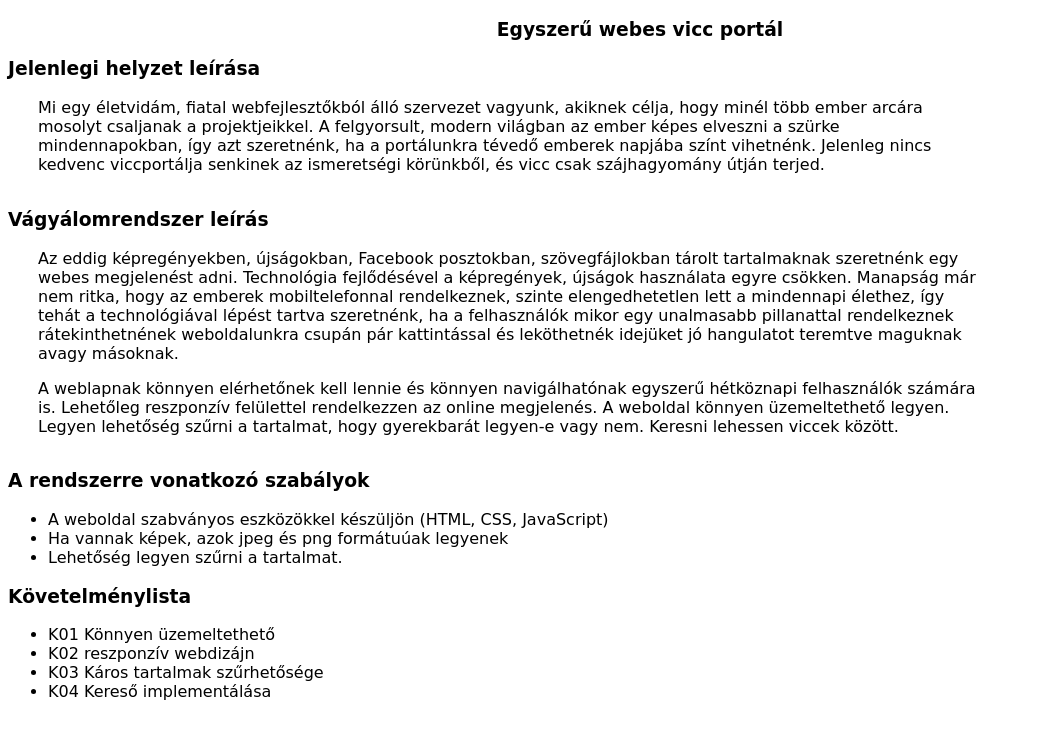
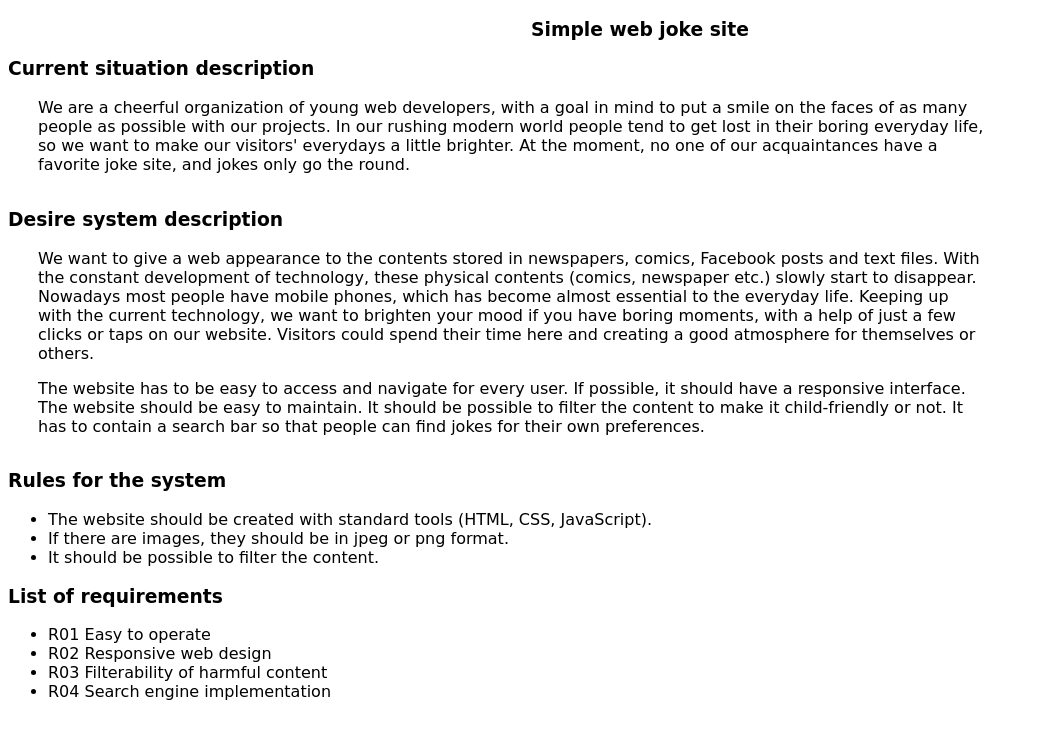
Before and after one commit to TubaAdrienn/SZFM_2020_1_Softies, a plain HTML site: page kovetelmeny_specifikacio.html in a window 1280 px wide. Shown: the whole page, without its empty margins (0-1038 px from the left). Drawn offline with Linux system fonts and the light colour scheme.

Commit message:
Requirement specification translation

```diff
--- a/kovetelmeny_specifikacio.html
+++ b/kovetelmeny_specifikacio.html
@@ -7,44 +7,44 @@
 
     <body style = "font-family: cursive;">
 
-        <h3 style="text-align:center;">Egyszerű webes vicc portál</h3>
+        <h3 style="text-align:center;">Simple web joke site</h3>
 
-            <h3>Jelenlegi helyzet leírása</h3>
+            <h3>Current situation description</h3>
             <p style = "margin-left: 30px; margin-top: 0px; display: inline-block; max-width: 75%;">
-                Mi egy életvidám, fiatal webfejlesztőkból álló szervezet vagyunk, akiknek célja, hogy minél több ember arcára mosolyt csaljanak a projektjeikkel.
-                A felgyorsult, modern világban az ember képes elveszni a szürke mindennapokban, így azt szeretnénk, ha a portálunkra tévedő emberek napjába színt vihetnénk.
-                Jelenleg nincs kedvenc viccportálja senkinek az ismeretségi körünkből, és vicc csak szájhagyomány útján terjed.
+				We are a cheerful organization of young web developers, with a goal in mind to put a smile on the faces of as many people as possible with our projects.
+                In our rushing modern world people tend to get lost in their boring everyday life, so we want to make our visitors' everydays a little brighter.
+                At the moment, no one of our acquaintances have a favorite joke site, and jokes only go the round.
             </p>
 
-            <h3 >Vágyálomrendszer leírás</h3>
+            <h3 >Desire system description</h3>
             <p style="margin-left: 30px;  margin-top: 0px; display: inline-block; max-width: 75%;">
-                Az eddig képregényekben, újságokban, Facebook posztokban, szövegfájlokban tárolt tartalmaknak szeretnénk egy webes megjelenést adni.
-                Technológia fejlődésével a képregények, újságok használata egyre csökken.
-                Manapság már nem ritka, hogy az emberek mobiltelefonnal rendelkeznek, szinte elengedhetetlen lett a mindennapi élethez,
-                így tehát a technológiával lépést tartva szeretnénk, ha a felhasználók mikor egy unalmasabb pillanattal rendelkeznek
-                rátekinthetnének weboldalunkra csupán pár kattintással és leköthetnék idejüket jó hangulatot teremtve maguknak avagy másoknak.
+				We want to give a web appearance to the contents stored in newspapers, comics, Facebook posts and text files.
+                With the constant development of technology, these physical contents (comics, newspaper etc.) slowly start to disappear.
+				Nowadays most people have mobile phones, which has become almost essential to the everyday life.
+				Keeping up with the current technology, we want to brighten your mood if you have boring moments, with a help of just a few clicks or taps on our website.
+				Visitors could spend their time here and creating a good atmosphere for themselves or others.
             </p>
             <p style="margin-left: 30px;  margin-top: 0px; display: inline-block; max-width: 75%;">
-               A weblapnak könnyen elérhetőnek kell lennie és könnyen navigálhatónak egyszerű hétköznapi felhasználók számára is.
-               Lehetőleg reszponzív felülettel rendelkezzen az online megjelenés.
-               A weboldal könnyen üzemeltethető legyen.
-               Legyen lehetőség szűrni a tartalmat, hogy gyerekbarát legyen-e vagy nem.
-               Keresni lehessen viccek között.
+               The website has to be easy to access and navigate for every user.
+               If possible, it should have a responsive interface.
+               The website should be easy to maintain.
+               It should be possible to filter the content to make it child-friendly or not.
+               It has to contain a search bar so that people can find jokes for their own preferences.
             </p>
 
-            <h3>A rendszerre vonatkozó szabályok</h3>
+            <h3>Rules for the system</h3>
             <ul>
-                <li>A weboldal szabványos eszközökkel készüljön (HTML, CSS, JavaScript)</li>
-                <li>Ha vannak képek, azok jpeg és png formátuúak legyenek</li>
-                <li>Lehetőség legyen szűrni a tartalmat.</li>
+                <li>The website should be created with standard tools (HTML, CSS, JavaScript).</li>
+                <li>If there are images, they should be in jpeg or png format.</li>
+                <li>It should be possible to filter the content.</li>
             </ul>
 
-            <h3>Követelménylista</h3>
+            <h3>List of requirements</h3>
             <ul>
-                <li>K01 Könnyen üzemeltethető</li>
-                <li>K02 reszponzív webdizájn</li>
-                <li>K03 Káros tartalmak szűrhetősége</li>
-                <li>K04 Kereső implementálása</li>
+                <li>R01 Easy to operate</li>
+                <li>R02 Responsive web design</li>
+                <li>R03 Filterability of harmful content</li>
+                <li>R04 Search engine implementation</li>
             </ul>
 
     </body>
```
